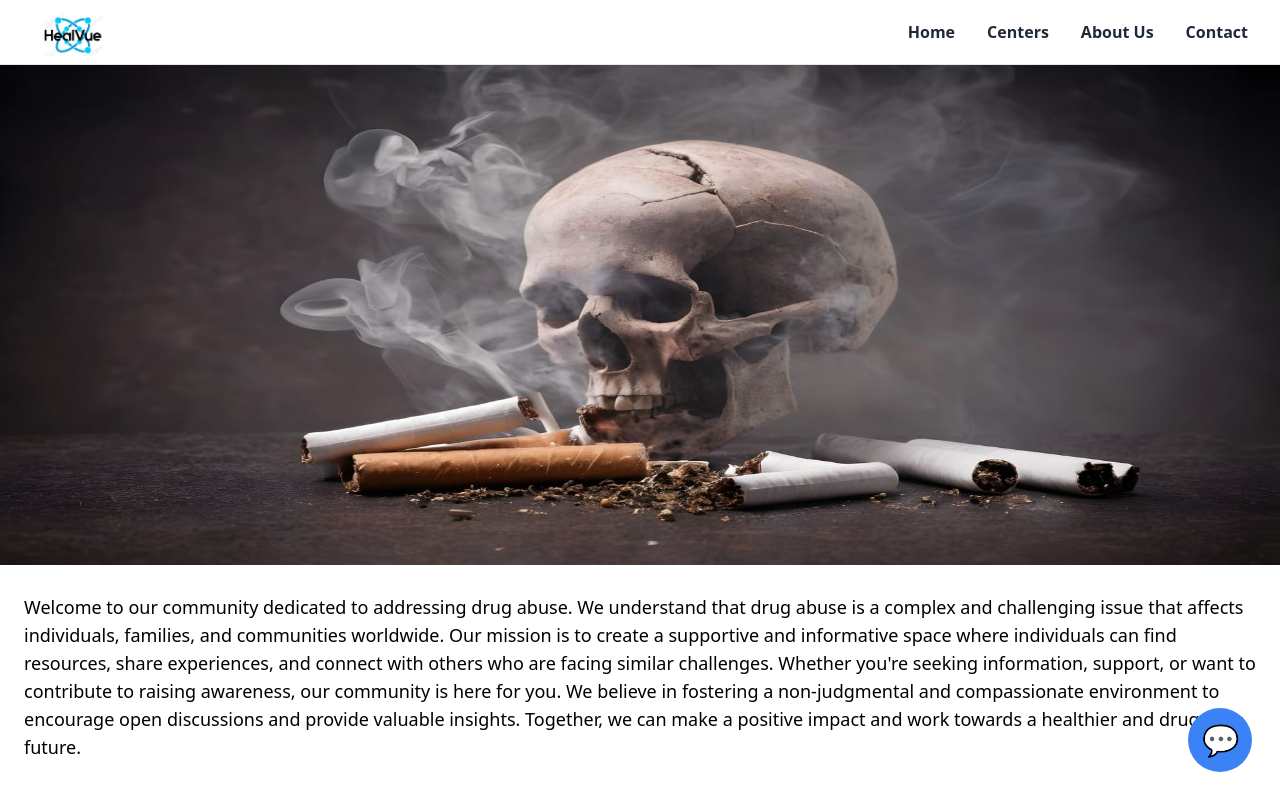
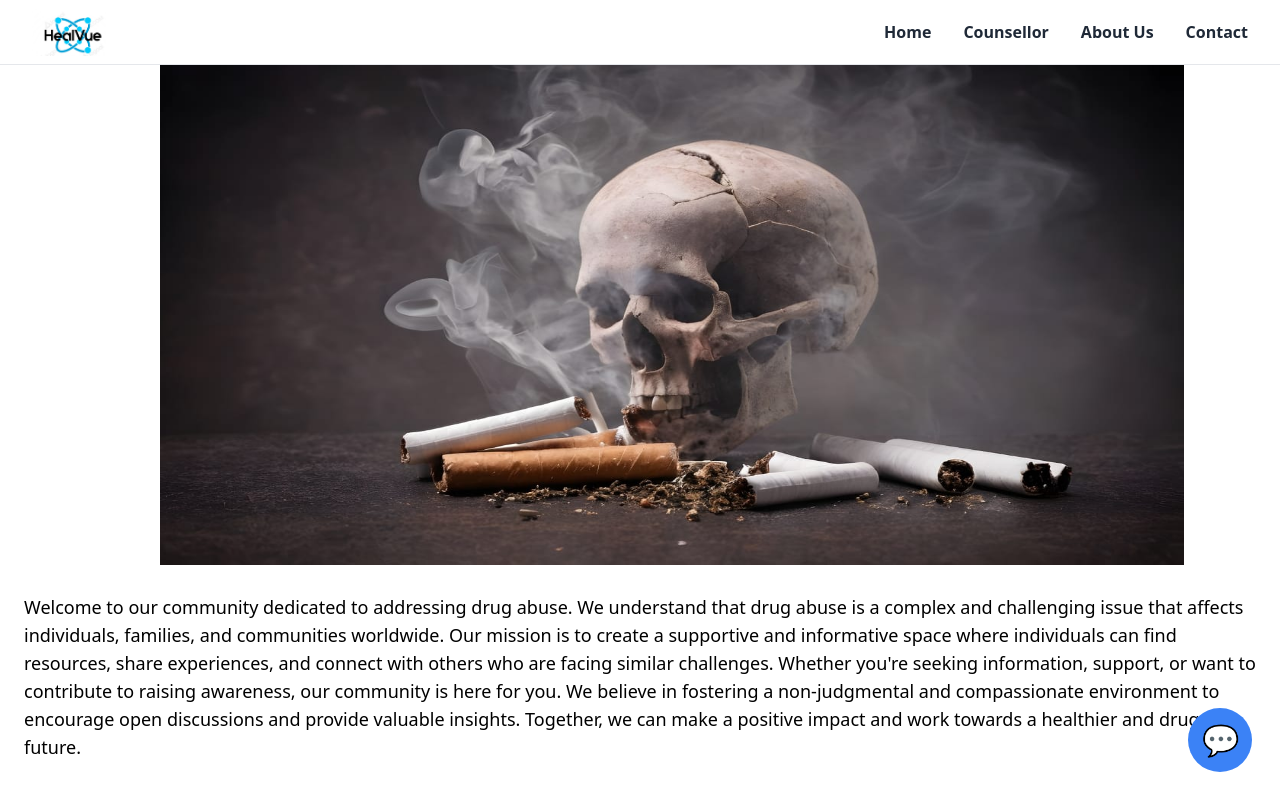
Before and after one commit to traptijindal/drug-abuse, a React (Vite) app in the folder drug/: page / in a window 1280 px wide. Shown: the top 800 px of the page. Built offline with nearby package versions, Linux system fonts and the light colour scheme.

Commit message:
carousal improved

```diff
--- a/drug/src/components/Carousal.jsx
+++ b/drug/src/components/Carousal.jsx
@@ -43,19 +43,19 @@ const Carousal = () => {
           modules={[Autoplay, Pagination, Navigation, Mousewheel]}
         >
           <SwiperSlide>
-            <img className=" w-full height" src="\images\anti-smoking-and-consumption-and-mental-illness-landscape-.jpg" alt="" />
+            <img className="sm:w-[80%] height w-full sm:mx-40" src="\images\anti-smoking-and-consumption-and-mental-illness-landscape-.jpg" alt="" />
           </SwiperSlide>
           <SwiperSlide>
-            <img className=" w-full height" src="\images\WhatsApp Image 2024-02-03 at 8.43.59 PM.jpeg" alt="" />
+            <img className="sm:w-[80%] height w-full sm:mx-40" src="\images\WhatsApp Image 2024-02-03 at 8.43.59 PM.jpeg" alt="" />
           </SwiperSlide>
           <SwiperSlide>
-            <img className=" w-full height" src="\images\c_3.jpg" alt="" />
+            <img className="sm:w-[80%] height w-full sm:mx-40" src="\images\c_3.jpg" alt="" />
           </SwiperSlide>
           <SwiperSlide>
-            <img className=" w-full height" src="\images\anti-smoking-and-consumption-and-mental-illness-landscape-dark-theme.jpg" alt="" />
+            <img className="sm:w-[80%] height w-full sm:mx-40" src="\images\anti-smoking-and-consumption-and-mental-illness-landscape-dark-theme.jpg" alt="" />
           </SwiperSlide>
           <SwiperSlide>
-            <img className=" w-full height" src="\images\c_7.jpg" alt="" />
+            <img className="sm:w-[80%] height w-full sm:mx-40" src="\images\c_7.jpg" alt="" />
           </SwiperSlide>
         </Swiper>
       </div>
--- a/drug/src/components/Header.jsx
+++ b/drug/src/components/Header.jsx
@@ -21,7 +21,7 @@ export default function Header() {
             <ul className="inline-flex relative space-x-8">
 
               <Link to='/'><li className="text-base font-semibold text-gray-800 hover:text-gray-900">Home</li></Link>
-              <Link to='/counselor'><li className="text-base font-semibold hover:cursor-pointer text-gray-800 hover:text-gray-900">Centers</li></Link>
+              <Link to='/counselor'><li className="text-base font-semibold hover:cursor-pointer text-gray-800 hover:text-gray-900">Counsellor</li></Link>
               <Link to='/about'><li className="text-base font-semibold hover:cursor-pointer  text-gray-800 hover:text-gray-900">About Us</li></Link>
               <Link to='/contact'><li className="text-base font-semibold hover:cursor-pointer  text-gray-800 hover:text-gray-900">Contact</li></Link>
             </ul>
@@ -50,7 +50,7 @@ export default function Header() {
                   <div className="mt-6">
                     <nav className="grid gap-y-4 list-none">
                       <Link to="/"> <li className="text-sm font-semibold text-gray-800 hover:text-gray-900">Home</li></Link>
-                      <Link to='/councellor'><li className="text-sm font-semibold text-gray-800 hover:text-gray-900">Centers</li></Link>
+                      <Link to='/councellor'><li className="text-sm font-semibold text-gray-800 hover:text-gray-900">Counsellor</li></Link>
                       <Link to='/about'><li className="text-sm font-semibold text-gray-800 hover:text-gray-900">About Us</li></Link>
                       <Link to="/contact"><li className="text-sm font-semibold text-gray-800 hover:text-gray-900">Contact</li></Link>
                     </nav>
```
